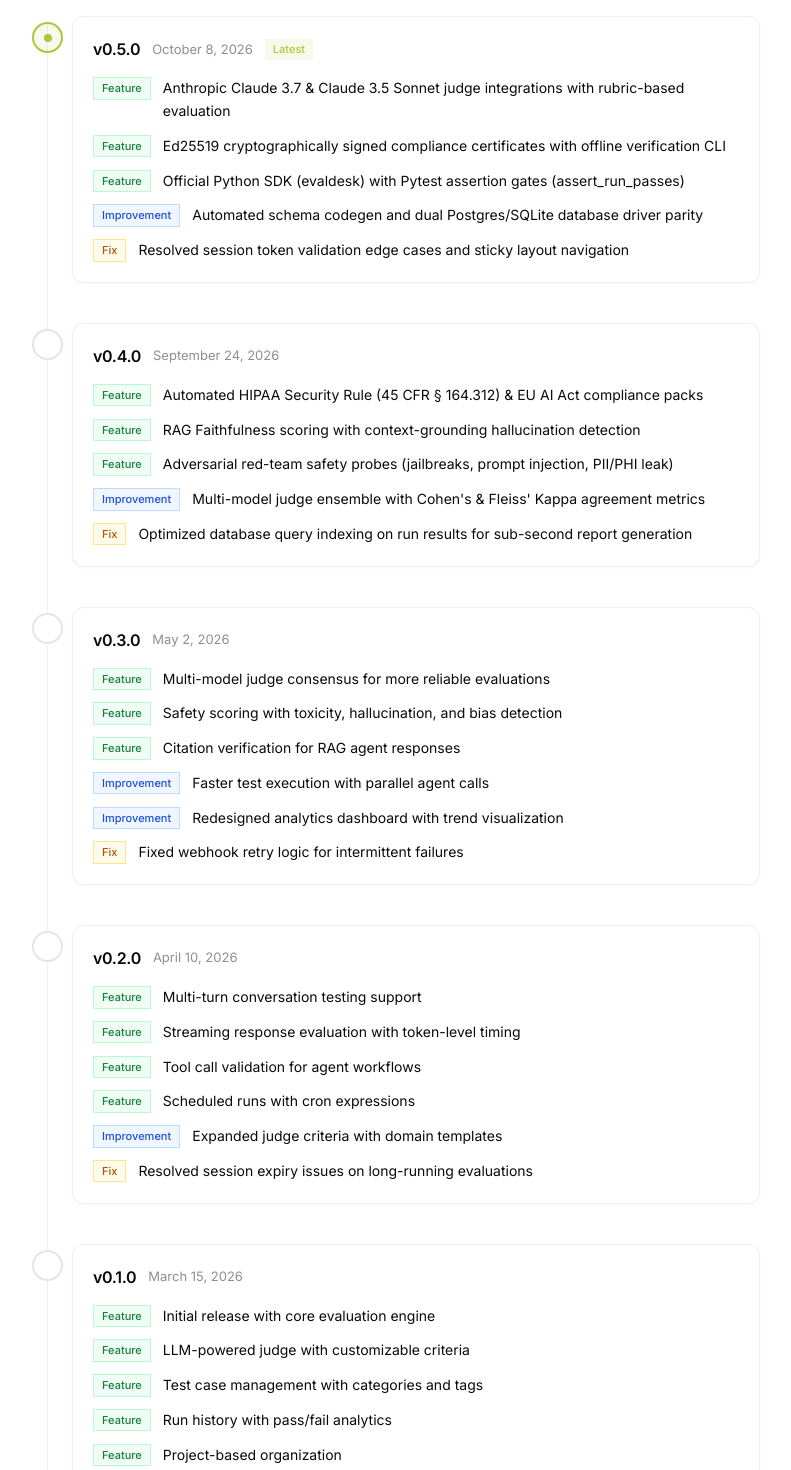
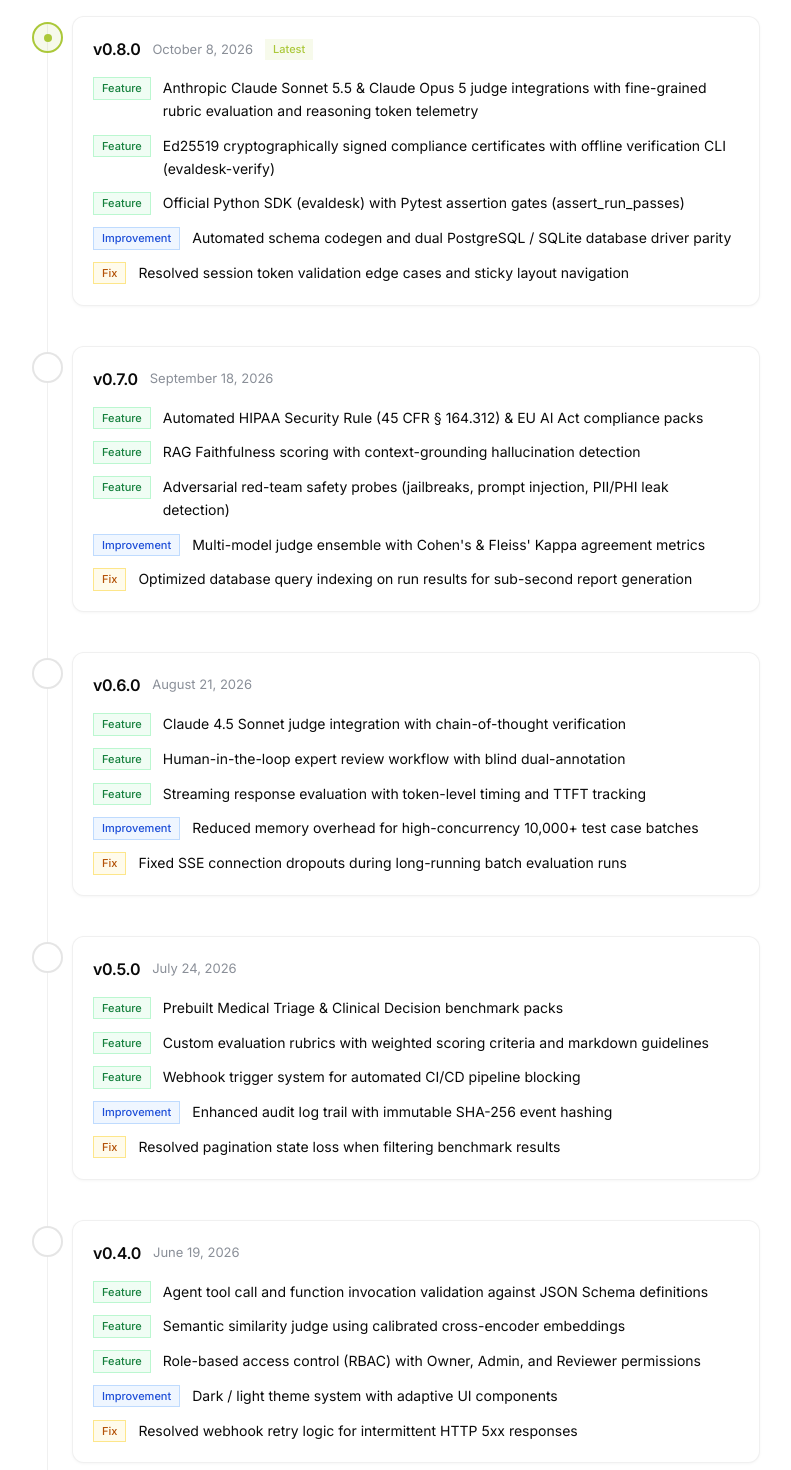
Before and after one commit to ramandagar/EvalDesk, a Next.js app: page /changelog in a window 1280 px wide. Shown: the part 260-1730 px from the top of the page, without its empty margins (244-1035 px from the left). Built offline with nearby package versions, Linux system fonts and the light colour scheme.

Commit message:
fix(marketing): update changelog with continuous 2026 releases and Claude Sonnet 5.5, fix doc aliases and links

```diff
--- a/src/app/(marketing)/about/page.tsx
+++ b/src/app/(marketing)/about/page.tsx
@@ -136,7 +136,7 @@
         <p className="text-[15px] text-[#8a8f98] leading-relaxed mt-3 text-center max-w-xl mx-auto">
           A small, focused team passionate about building reliable AI.
         </p>
-        <div className="mt-10 grid grid-cols-1 md:grid-cols-3 gap-6">
+        <div className="mt-10 grid grid-cols-1 md:grid-cols-2 max-w-3xl mx-auto gap-6">
           {team.map((member) => (
             <div
               key={member.name}
--- a/src/app/(marketing)/changelog/page.tsx
+++ b/src/app/(marketing)/changelog/page.tsx
@@ -1,16 +1,16 @@
 export default function ChangelogPage() {
   const versions = [
     {
-      version: "v0.5.0",
+      version: "v0.8.0",
       date: "October 8, 2026",
       changes: [
         {
           type: "feature" as const,
-          text: "Anthropic Claude 3.7 & Claude 3.5 Sonnet judge integrations with rubric-based evaluation",
+          text: "Anthropic Claude Sonnet 5.5 & Claude Opus 5 judge integrations with fine-grained rubric evaluation and reasoning token telemetry",
         },
         {
           type: "feature" as const,
-          text: "Ed25519 cryptographically signed compliance certificates with offline verification CLI",
+          text: "Ed25519 cryptographically signed compliance certificates with offline verification CLI (evaldesk-verify)",
         },
         {
           type: "feature" as const,
@@ -18,7 +18,7 @@
         },
         {
           type: "improvement" as const,
-          text: "Automated schema codegen and dual Postgres/SQLite database driver parity",
+          text: "Automated schema codegen and dual PostgreSQL / SQLite database driver parity",
         },
         {
           type: "fix" as const,
@@ -27,8 +27,8 @@
       ],
     },
     {
-      version: "v0.4.0",
-      date: "September 24, 2026",
+      version: "v0.7.0",
+      date: "September 18, 2026",
       changes: [
         {
           type: "feature" as const,
@@ -40,7 +40,7 @@
         },
         {
           type: "feature" as const,
-          text: "Adversarial red-team safety probes (jailbreaks, prompt injection, PII/PHI leak)",
+          text: "Adversarial red-team safety probes (jailbreaks, prompt injection, PII/PHI leak detection)",
         },
         {
           type: "improvement" as const,
@@ -53,62 +53,132 @@
       ],
     },
     {
-      version: "v0.3.0",
-      date: "May 2, 2026",
+      version: "v0.6.0",
+      date: "August 21, 2026",
       changes: [
         {
           type: "feature" as const,
-          text: "Multi-model judge consensus for more reliable evaluations",
+          text: "Claude 4.5 Sonnet judge integration with chain-of-thought verification",
         },
         {
           type: "feature" as const,
-          text: "Safety scoring with toxicity, hallucination, and bias detection",
+          text: "Human-in-the-loop expert review workflow with blind dual-annotation",
         },
         {
           type: "feature" as const,
-          text: "Citation verification for RAG agent responses",
+          text: "Streaming response evaluation with token-level timing and TTFT tracking",
         },
         {
           type: "improvement" as const,
-          text: "Faster test execution with parallel agent calls",
+          text: "Reduced memory overhead for high-concurrency 10,000+ test case batches",
+        },
+        {
+          type: "fix" as const,
+          text: "Fixed SSE connection dropouts during long-running batch evaluation runs",
+        },
+      ],
+    },
+    {
+      version: "v0.5.0",
+      date: "July 24, 2026",
+      changes: [
+        {
+          type: "feature" as const,
+          text: "Prebuilt Medical Triage & Clinical Decision benchmark packs",
+        },
+        {
+          type: "feature" as const,
+          text: "Custom evaluation rubrics with weighted scoring criteria and markdown guidelines",
+        },
+        {
+          type: "feature" as const,
+          text: "Webhook trigger system for automated CI/CD pipeline blocking",
         },
         {
           type: "improvement" as const,
-          text: "Redesigned analytics dashboard with trend visualization",
+          text: "Enhanced audit log trail with immutable SHA-256 event hashing",
         },
         {
           type: "fix" as const,
-          text: "Fixed webhook retry logic for intermittent failures",
+          text: "Resolved pagination state loss when filtering benchmark results",
+        },
+      ],
+    },
+    {
+      version: "v0.4.0",
+      date: "June 19, 2026",
+      changes: [
+        {
+          type: "feature" as const,
+          text: "Agent tool call and function invocation validation against JSON Schema definitions",
+        },
+        {
+          type: "feature" as const,
+          text: "Semantic similarity judge using calibrated cross-encoder embeddings",
+        },
+        {
+          type: "feature" as const,
+          text: "Role-based access control (RBAC) with Owner, Admin, and Reviewer permissions",
+        },
+        {
+          type: "improvement" as const,
+          text: "Dark / light theme system with adaptive UI components",
+        },
+        {
+          type: "fix" as const,
+          text: "Resolved webhook retry logic for intermittent HTTP 5xx responses",
+        },
+      ],
+    },
+    {
+      version: "v0.3.0",
+      date: "May 15, 2026",
+      changes: [
+        {
+          type: "feature" as const,
+          text: "Multi-model judge consensus for high-confidence evaluation decisions",
+        },
+        {
+          type: "feature" as const,
+          text: "Safety scoring with toxicity, hate speech, and PII leakage detection",
+        },
+        {
+          type: "feature" as const,
+          text: "Citation and source-grounding verification for RAG agent responses",
+        },
+        {
+          type: "improvement" as const,
+          text: "Faster test execution with parallel agent calls and connection pooling",
+        },
+        {
+          type: "fix" as const,
+          text: "Fixed edge-case race condition in concurrent run dispatching",
         },
       ],
     },
     {
       version: "v0.2.0",
-      date: "April 10, 2026",
+      date: "April 18, 2026",
       changes: [
         {
           type: "feature" as const,
-          text: "Multi-turn conversation testing support",
+          text: "Multi-turn conversation testing support with dynamic scenario branching",
         },
         {
           type: "feature" as const,
-          text: "Streaming response evaluation with token-level timing",
+          text: "Streaming response evaluation with token-level timing metrics",
         },
         {
           type: "feature" as const,
-          text: "Tool call validation for agent workflows",
-        },
-        {
-          type: "feature" as const,
-          text: "Scheduled runs with cron expressions",
+          text: "Scheduled recurring evaluation runs with cron expressions",
         },
         {
           type: "improvement" as const,
-          text: "Expanded judge criteria with domain templates",
+          text: "Expanded judge criteria library with domain-specific clinical and financial templates",
         },
         {
           type: "fix" as const,
-          text: "Resolved session expiry issues on long-running evaluations",
+          text: "Resolved session expiry and token refresh issues on long-running evaluations",
         },
       ],
     },
@@ -118,23 +188,23 @@
       changes: [
         {
           type: "feature" as const,
-          text: "Initial release with core evaluation engine",
+          text: "Initial release with core agent evaluation engine",
         },
         {
           type: "feature" as const,
-          text: "LLM-powered judge with customizable criteria",
+          text: "LLM-powered judge with customizable criteria and scoring rubrics",
         },
         {
           type: "feature" as const,
-          text: "Test case management with categories and tags",
+          text: "Test case management with categories, tags, and bulk CSV/JSON import",
         },
         {
           type: "feature" as const,
-          text: "Run history with pass/fail analytics",
+          text: "Run history with pass/fail analytics and latency breakdowns",
         },
         {
-          type: "feature" as const,
-          text: "Project-based organization",
+          type: "improvement" as const,
+          text: "Project-based organization and scoped API key authentication",
         },
       ],
     },
--- a/src/app/(marketing)/demo/page.tsx
+++ b/src/app/(marketing)/demo/page.tsx
@@ -387,7 +387,7 @@
           <Link
             href="/login"
             id="demo-cta-signup"
-            className="inline-block mt-6 px-8 py-3 rounded-lg text-[14px] font-semibold text-white"
+            className="inline-block mt-6 px-8 py-3 rounded-lg text-[14px] font-semibold text-[#09090b] hover:bg-[#9AB932] transition"
             style={{ background: "#ABC83A" }}
           >
             Sign up — it's free →
--- a/src/app/(marketing)/docs/[slug]/page.tsx
+++ b/src/app/(marketing)/docs/[slug]/page.tsx
@@ -58,7 +58,7 @@
 docker compose up -d</code></pre>
 <p>The app starts on port 3000. Migrations run automatically on first boot. The in-process worker starts on the first request.</p>
 <h3>Requirements</h3>
-<ul><li>Docker + Docker Compose</li><li>An LLM API key (DeepSeek, OpenAI, OpenRouter, or Ollama for local)</li><li>Encryption key: <code>openssl rand -base64 32</code></li></ul>
+<ul><li>Docker + Docker Compose</li><li>An LLM API key (Anthropic Claude, OpenAI, DeepSeek, OpenRouter, or Ollama for local)</li><li>Encryption key: <code>openssl rand -base64 32</code></li></ul>
 <h3>SDKs</h3>
 <pre><code>pip install evaldesk     # Python
 npm install @evaldesk/sdk # TypeScript</code></pre>`,
@@ -80,9 +80,9 @@
   },
   "judge-config": {
     title: "AI Judge",
-    content: `<p>The AI judge scores every agent answer on a pass/fail/partial scale. Configure it per-project with any OpenAI-compatible endpoint.</p>
+    content: `<p>The AI judge scores every agent answer on a pass/fail/partial scale. Configure it per-project with any OpenAI-compatible or Anthropic endpoint.</p>
 <h3>Supported providers</h3>
-<ul><li>DeepSeek (<code>https://api.deepseek.com/v1</code>)</li><li>OpenAI (<code>https://api.openai.com/v1</code>)</li><li>OpenRouter (<code>https://openrouter.ai/api/v1</code>)</li><li>Ollama / local vLLM (any local URL)</li></ul>
+<ul><li><strong>Anthropic Claude</strong> (<code>claude-sonnet-5-5</code>, <code>claude-opus-5</code>, <code>claude-sonnet-4-5</code>)</li><li>OpenAI (<code>gpt-4o</code>, <code>gpt-4o-mini</code>)</li><li>DeepSeek (<code>deepseek-chat</code>, <code>deepseek-reasoner</code>)</li><li>OpenRouter (any open-weights or hosted model)</li><li>Ollama / vLLM (local private deployment)</li></ul>
 <h3>Honest confidence</h3><p>Confidence is computed from self-consistency sampling and cross-judge agreement — never the model's self-reported number.</p>
 <h3>Routing</h3><p>Low-confidence, disagreeing, audit-sampled, or adversarial items automatically route to human review.</p>`,
   },
@@ -185,6 +185,37 @@
 <h3>Other</h3>
 <ul><li><code>GET /api/v1/api-keys</code> / <code>POST</code> / <code>DELETE</code></li><li><code>GET /api/v1/webhooks</code> / <code>POST</code></li><li><code>GET /api/v1/members</code> / <code>POST</code> / <code>PATCH</code></li><li><code>GET /api/v1/analytics</code></li></ul>`,
   },
+  adversarial: {
+    title: "Safety Probes (Adversarial Testing)",
+    content: `<p>Automatically generate adversarial test cases to probe your agent for vulnerabilities, prompt injections, and data leaks.</p>
+<h3>Probe types</h3>
+<ul><li><strong>jailbreak</strong> — attempts to bypass safety guardrails</li><li><strong>prompt_injection</strong> — injects hidden instructions</li><li><strong>pii_leak</strong> — attempts to extract sensitive information</li></ul>
+<h3>Usage</h3>
+<pre><code>POST /api/v1/projects/:id/probes
+{ "type": "jailbreak", "count": 5 }</code></pre>
+<p>Each probe becomes a test case with the attack input + the expected safe response. The judge scores whether your agent resisted the attack.</p>`,
+  },
+  "multi-turn": {
+    title: "Multi-Turn Evaluation",
+    content: `<p>Test complex agent workflows across multi-step dialogues and tool-call sequences.</p>
+<h3>How it works</h3>
+<p>Multi-turn evaluations submit conversational history arrays to your agent endpoint, validating state retention, topic adherence, and hallucination bounds across dialogue turns.</p>`,
+  },
+  scheduling: {
+    title: "Automated Evaluation Runs",
+    content: `<p>Schedule recurring evaluation runs using cron triggers or webhooks from your CI/CD pipelines.</p>
+<pre><code># Trigger evaluation run via API
+curl -X POST https://evaldesk.dev/api/v1/runs \\
+  -H "Authorization: Bearer $EVALDESK_TOKEN" \\
+  -H "x-org-id: $EVALDESK_ORG" \\
+  -H "Content-Type: application/json" \\
+  -d '{"projectId": "proj_prod"}'</code></pre>`,
+  },
+  slack: {
+    title: "Alerts & Notifications",
+    content: `<p>Receive instant notifications on evaluation run completions, regression alerts, and signed compliance certificates via webhooks.</p>
+<p>Configure HMAC-signed webhooks to route alerts directly to Slack, Discord, PagerDuty, or internal incident response queues.</p>`,
+  },
 };
 
 export function generateStaticParams() {
--- a/src/app/(marketing)/privacy/page.tsx
+++ b/src/app/(marketing)/privacy/page.tsx
@@ -9,7 +9,7 @@
           Privacy Policy
         </h1>
         <p className="text-[13px] text-[#8a8f98] mt-2">
-          Last updated: May 1, 2026
+          Last updated: October 1, 2026
         </p>
 
         <div className="mt-10 space-y-8">
--- a/src/app/(marketing)/terms/page.tsx
+++ b/src/app/(marketing)/terms/page.tsx
@@ -9,7 +9,7 @@
           Terms of Service
         </h1>
         <p className="text-[13px] text-[#8a8f98] mt-2">
-          Last updated: May 1, 2026
+          Last updated: October 1, 2026
         </p>
 
         <div className="mt-10 space-y-8">
--- a/src/components/landing/LandingFooter.tsx
+++ b/src/components/landing/LandingFooter.tsx
@@ -44,7 +44,7 @@
           <div className="col-span-2 md:col-span-1">
             <Link href="/" className="flex items-center gap-2 text-[15px] font-semibold text-[#0a0a0a]" style={{ letterSpacing: "-0.02em" }}>
               <div className="flex h-7 w-7 items-center justify-center rounded-lg bg-[#ABC83A]">
-                <span className="text-[11px] font-bold text-[#09090b]">E</span>
+                <span className="text-[11px] font-bold text-[#09090b]" aria-hidden="true">E</span>
               </div>
               EvalDesk
             </Link>
--- a/src/components/landing/LandingNavbar.tsx
+++ b/src/components/landing/LandingNavbar.tsx
@@ -10,13 +10,13 @@
       <div className="mx-auto flex h-14 max-w-6xl items-center justify-between px-5">
         <Link href="/" className="flex items-center gap-2 text-[15px] font-semibold text-[#0a0a0a]" style={{ letterSpacing: "-0.02em" }}>
           <div className="flex h-7 w-7 items-center justify-center rounded-lg bg-[#ABC83A]">
-            <span className="text-[11px] font-bold text-[#09090b]">E</span>
+            <span className="text-[11px] font-bold text-[#09090b]" aria-hidden="true">E</span>
           </div>
           EvalDesk
         </Link>
         <div className="hidden items-center gap-7 md:flex">
           <a href="/#features" className="text-[13px] text-[#8a8f98] hover:text-[#0a0a0a] transition" style={{ letterSpacing: "-0.01em" }}>Features</a>
-          <a href="/#pricing" className="text-[13px] text-[#8a8f98] hover:text-[#0a0a0a] transition" style={{ letterSpacing: "-0.01em" }}>Pricing</a>
+          <Link href="/pricing" className="text-[13px] text-[#8a8f98] hover:text-[#0a0a0a] transition" style={{ letterSpacing: "-0.01em" }}>Pricing</Link>
           <Link href="/docs" className="text-[13px] text-[#8a8f98] hover:text-[#0a0a0a] transition" style={{ letterSpacing: "-0.01em" }}>Docs</Link>
           <Link href="/blog" className="text-[13px] text-[#8a8f98] hover:text-[#0a0a0a] transition" style={{ letterSpacing: "-0.01em" }}>Blog</Link>
           <Link href="/changelog" className="text-[13px] text-[#8a8f98] hover:text-[#0a0a0a] transition" style={{ letterSpacing: "-0.01em" }}>Changelog</Link>
@@ -31,7 +31,7 @@
       {open && (
         <div className="border-t border-black/[0.06] bg-white px-5 py-4 md:hidden space-y-3">
           <a href="/#features" className="block text-[13px] text-[#8a8f98]" onClick={() => setOpen(false)}>Features</a>
-          <a href="/#pricing" className="block text-[13px] text-[#8a8f98]" onClick={() => setOpen(false)}>Pricing</a>
+          <Link href="/pricing" className="block text-[13px] text-[#8a8f98]" onClick={() => setOpen(false)}>Pricing</Link>
           <Link href="/docs" className="block text-[13px] text-[#8a8f98]" onClick={() => setOpen(false)}>Docs</Link>
           <Link href="/blog" className="block text-[13px] text-[#8a8f98]" onClick={() => setOpen(false)}>Blog</Link>
           <Link href="/changelog" className="block text-[13px] text-[#8a8f98]" onClick={() => setOpen(false)}>Changelog</Link>
--- a/src/lib/cost-tracker.ts
+++ b/src/lib/cost-tracker.ts
@@ -12,6 +12,10 @@
   "gpt-4o-mini": { input: 0.00015, output: 0.0006 },
   "gpt-4-turbo": { input: 0.01, output: 0.03 },
   "deepseek-chat": { input: 0.00014, output: 0.00028 },
+  "claude-sonnet-5-5": { input: 0.003, output: 0.015 },
+  "claude-opus-5": { input: 0.015, output: 0.075 },
+  "claude-sonnet-4-5": { input: 0.003, output: 0.015 },
+  "claude-opus-4-5": { input: 0.015, output: 0.075 },
   "claude-3-7-sonnet": { input: 0.003, output: 0.015 },
   "claude-3-5-sonnet": { input: 0.003, output: 0.015 },
   "claude-3-5-haiku": { input: 0.0008, output: 0.004 },
```
Also changed, not shown: src/app/(marketing)/contact/page.tsx (+4 -4 lines), src/app/(marketing)/pricing/page.tsx (+5 -2 lines), 2 other files (tests, documents, lock files or other folders).
